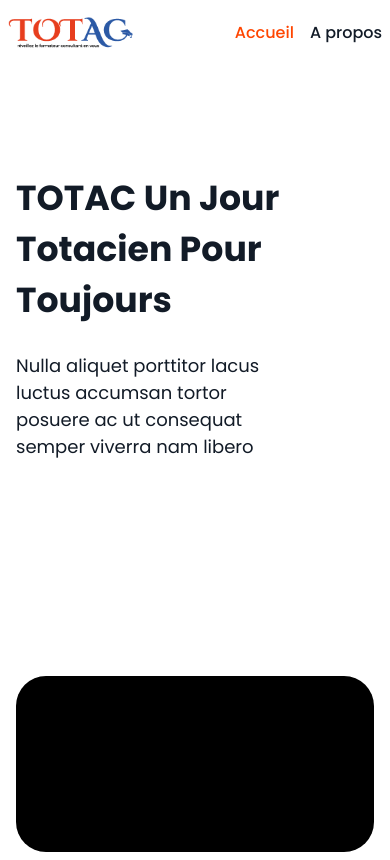
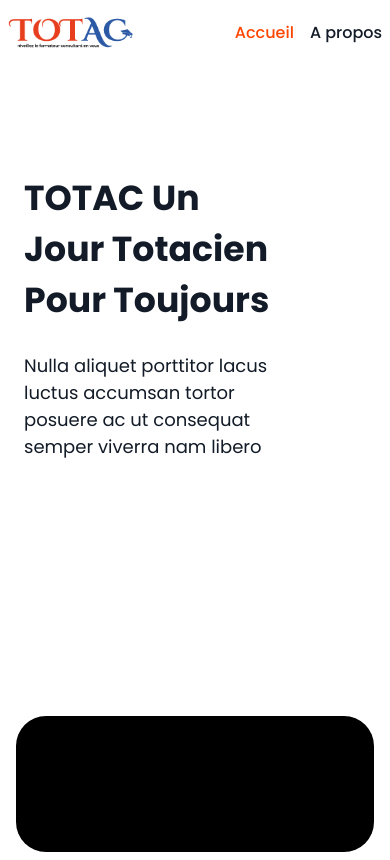
Before and after one commit to jealife/Totac-academy, a React (Create React App) app: page / in a window 390 px wide. Built offline with nearby package versions, Linux system fonts and the light colour scheme.

Commit message:
Changes to be committed: 	modified:   src/components/home/home.css

```diff
--- a/src/components/home/home.css
+++ b/src/components/home/home.css
@@ -52,5 +52,9 @@
     .left-content h1{
         font-size: 8.9vw;
         margin-bottom: .5rem;
+        padding-right: 0px;
+    }
+    .left{
+        padding:80px .5rem;
     }
 }
```
